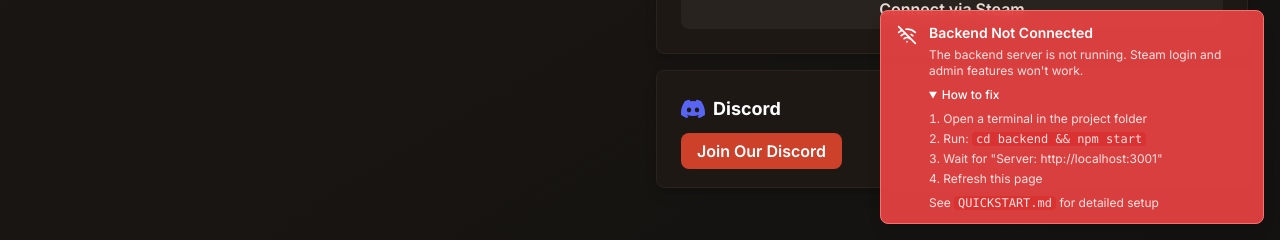
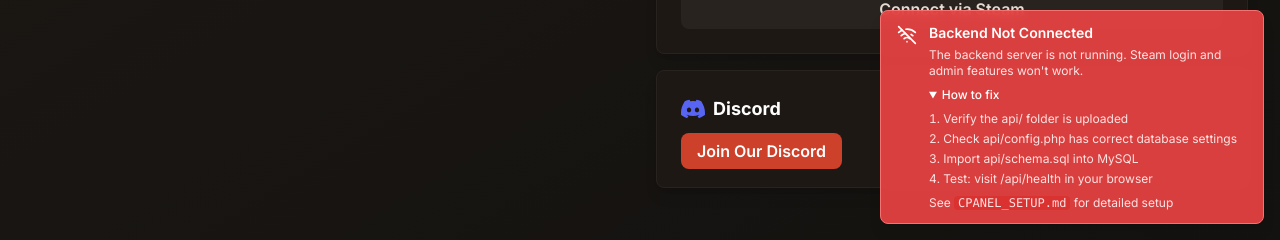
Before and after one commit to rifle-ak/AoR-Website-Project, a React (Vite) app: page / in a window 1280 px wide. Both pictures are taken after a click on the heading "How to fix". Shown: the part 560-800 px from the top of the page. Built offline with nearby package versions, Linux system fonts and the light colour scheme; no server answers.

Commit message:
Fix ConnectionStatus to use correct API URL and update help text for PHP backend

```diff
--- a/src/components/ConnectionStatus.tsx
+++ b/src/components/ConnectionStatus.tsx
@@ -4,7 +4,7 @@ import { WifiOff } from 'lucide-react'
 const ConnectionStatus = () => {
   const [isConnected, setIsConnected] = useState<boolean | null>(null)
   const [isChecking, setIsChecking] = useState(true)
-  const API_URL = import.meta.env.VITE_API_URL || 'http://localhost:3001/api'
+  const API_URL = import.meta.env.VITE_API_URL || '/api'
 
   useEffect(() => {
     checkConnection()
@@ -56,13 +56,13 @@ const ConnectionStatus = () => {
                 How to fix
               </summary>
               <ol className="mt-2 space-y-1 text-red-100 list-decimal list-inside">
-                <li>Open a terminal in the project folder</li>
-                <li>Run: <code className="bg-red-600/50 px-1 rounded">cd backend && npm start</code></li>
-                <li>Wait for "Server: http://localhost:3001"</li>
-                <li>Refresh this page</li>
+                <li>Verify the api/ folder is uploaded</li>
+                <li>Check api/config.php has correct database settings</li>
+                <li>Import api/schema.sql into MySQL</li>
+                <li>Test: visit /api/health in your browser</li>
               </ol>
               <p className="mt-2 text-red-100">
-                See <code className="bg-red-600/50 px-1 rounded">QUICKSTART.md</code> for detailed setup
+                See <code className="bg-red-600/50 px-1 rounded">CPANEL_SETUP.md</code> for detailed setup
               </p>
             </details>
           </div>
```
